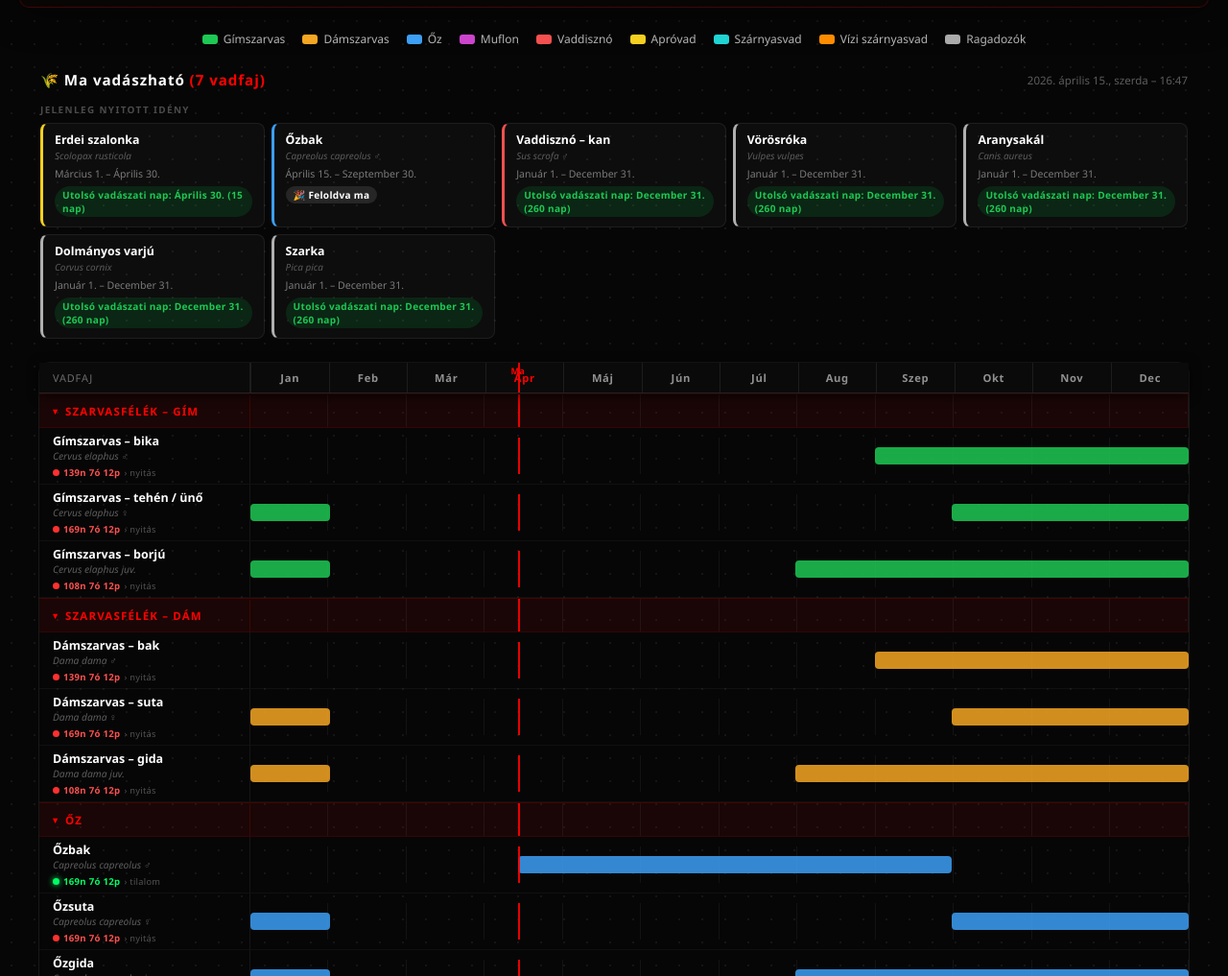
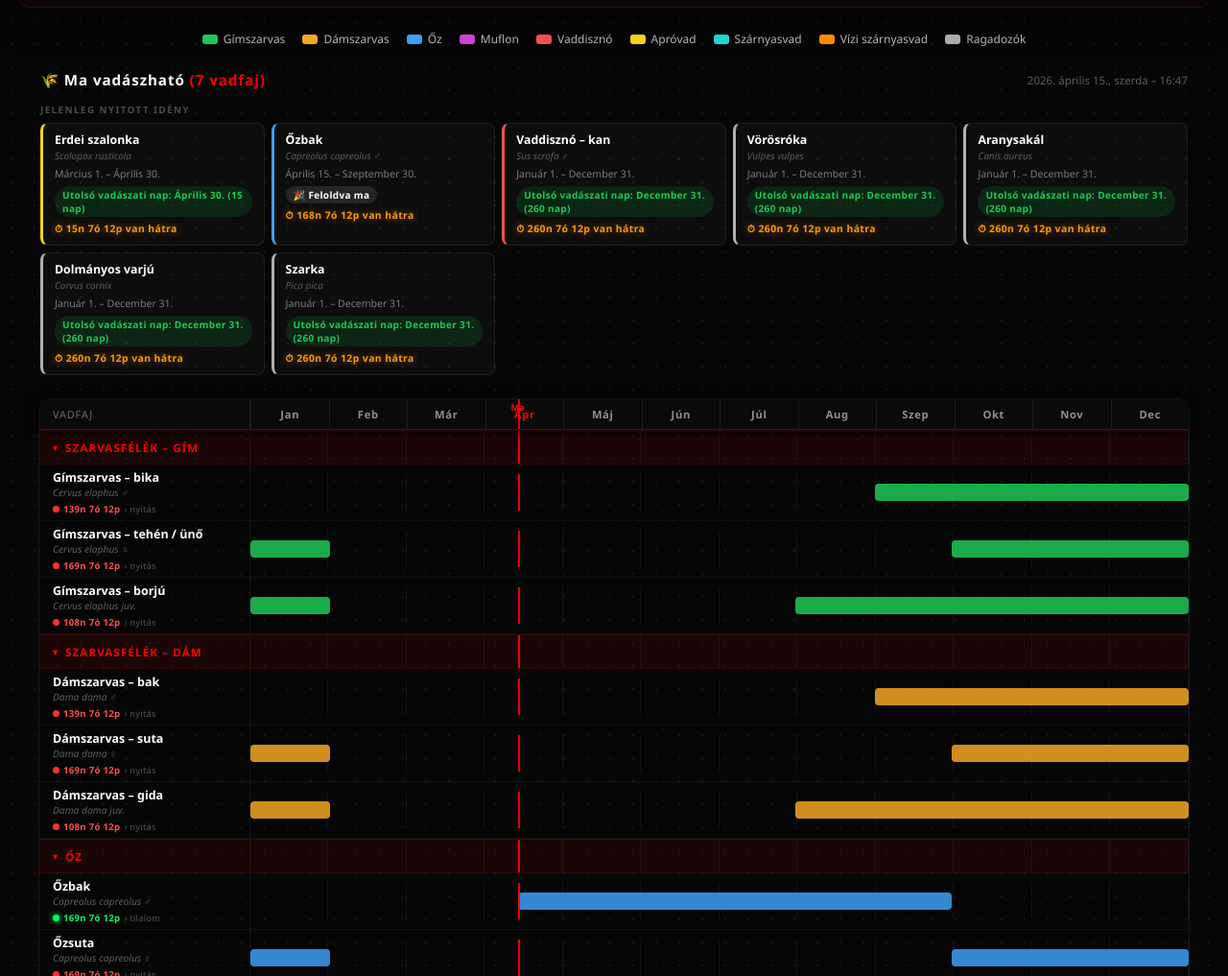
Before and after one commit to koltainorbert/tt1, a plain HTML site: page vadaszati-ideny-2026.html in a window 1280 px wide. Shown: the part 1142-2159 px from the top of the page at 96% size. Drawn offline with Linux system fonts and the light colour scheme.

Commit message:
Auto_2026.04.15_16.47

```diff
--- a/vadaszati-ideny-2026.html
+++ b/vadaszati-ideny-2026.html
@@ -728,6 +728,11 @@
     .b-new{background:rgba(255,255,255,.1);color:#fff}
     .b-soon{background:rgba(255,255,255,.06);color:rgba(255,255,255,.45)}
     .tp-empty{font-size:.78rem;color:rgba(255,255,255,.28);padding:12px 0}
+    .tp-cd{
+      font-size:.65rem;font-weight:700;color:#ff9900;
+      margin-top:5px;letter-spacing:.04em;
+      text-shadow:0 0 8px rgba(255,150,0,.5);
+    }
 
     /* ── INTRO ── */
     #intro{
@@ -1319,7 +1324,7 @@ function buildTodayPanel(){
             open.push({name:a.name,sub:a.sub||'',color:g.color,
               daysLeft:e-todayDoy,isNew:todayDoy===s,
               range:`${MF[ms-1]} ${ds}. – ${MF[me-1]} ${de}.`,
-              closing:`${MF[me-1]} ${de}.`});
+              closing:`${MF[me-1]} ${de}.`,closeM:me,closeD:de});
             seen.add(a.name);found=true;break;
           }
           if(!found&&s>todayDoy&&s-todayDoy<=14){
@@ -1334,7 +1339,7 @@ function buildTodayPanel(){
             open.push({name:a.name,sub:a.sub||'',color:g.color,
               daysLeft:e1-todayDoy,isNew:false,
               range:`Jan 1. – ${MF[me-1]} ${de}.`,
-              closing:`${MF[me-1]} ${de}.`});
+              closing:`${MF[me-1]} ${de}.`,closeM:me,closeD:de});
             seen.add(a.name);found=true;break;
           }
           const s2=doy(ms,ds);
@@ -1342,7 +1347,7 @@ function buildTodayPanel(){
             open.push({name:a.name,sub:a.sub||'',color:g.color,
               daysLeft:TOTAL-1-todayDoy,isNew:todayDoy===s2,
               range:`${MF[ms-1]} ${ds}. – Dec 31.`,
-              closing:'December 31.'});
+              closing:'December 31.',closeM:12,closeD:31});
             seen.add(a.name);found=true;break;
           }
           if(!found&&s2>todayDoy&&s2-todayDoy<=14){
@@ -1381,6 +1386,14 @@ function buildTodayPanel(){
   setInterval(updateTPLive,30000);
 
   // Open section
+  const _tpCdList=[];
+  function updateTPCountdowns(){
+    for(const {el,closeM,closeD} of _tpCdList){
+      const ms=msTillBPDate(closeM,closeD);
+      el.textContent='⏱ '+fmtMs(ms)+' van hátra';
+    }
+  }
+  setInterval(updateTPCountdowns,1000);
   const lbl=document.createElement('div');
   lbl.className='tp-section-lbl';
   lbl.textContent='Jelenleg nyitott idény';
@@ -1399,7 +1412,9 @@ function buildTodayPanel(){
       const card=document.createElement('div');
       card.className='tp-card';
       card.style.borderLeftColor=a.color;
-      card.innerHTML=`<div class="tp-card-name">${a.name}</div><div class="tp-card-sub">${a.sub}</div><div class="tp-card-range">${a.range}</div><span class="tp-badge ${bc}">${bt}</span>`;
+      card.innerHTML=`<div class="tp-card-name">${a.name}</div><div class="tp-card-sub">${a.sub}</div><div class="tp-card-range">${a.range}</div><span class="tp-badge ${bc}">${bt}</span><div class="tp-cd"></div>`;
+      const cdEl=card.querySelector('.tp-cd');
+      _tpCdList.push({el:cdEl,closeM:a.closeM,closeD:a.closeD});
       grid.appendChild(card);
     }
     panel.appendChild(grid);
```
